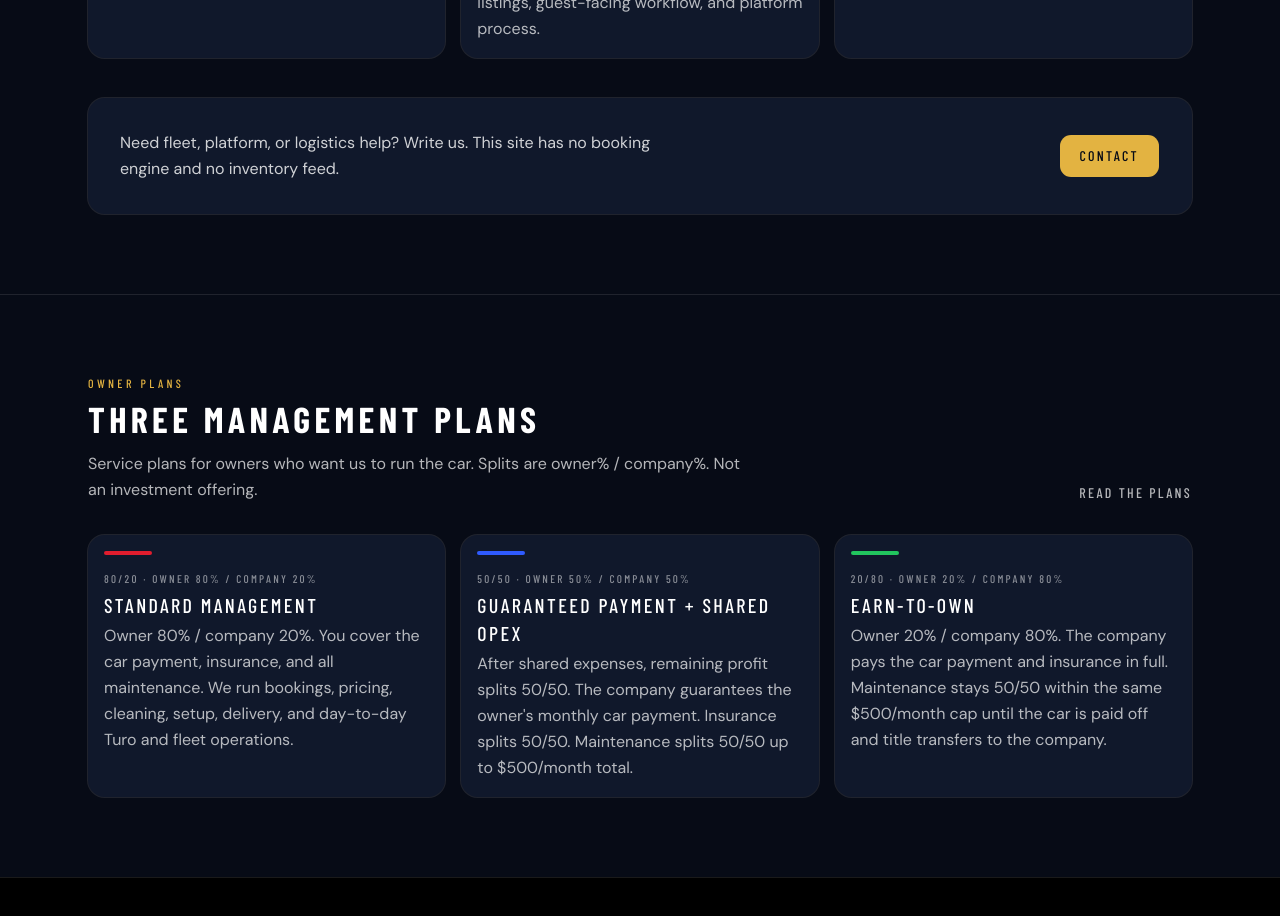
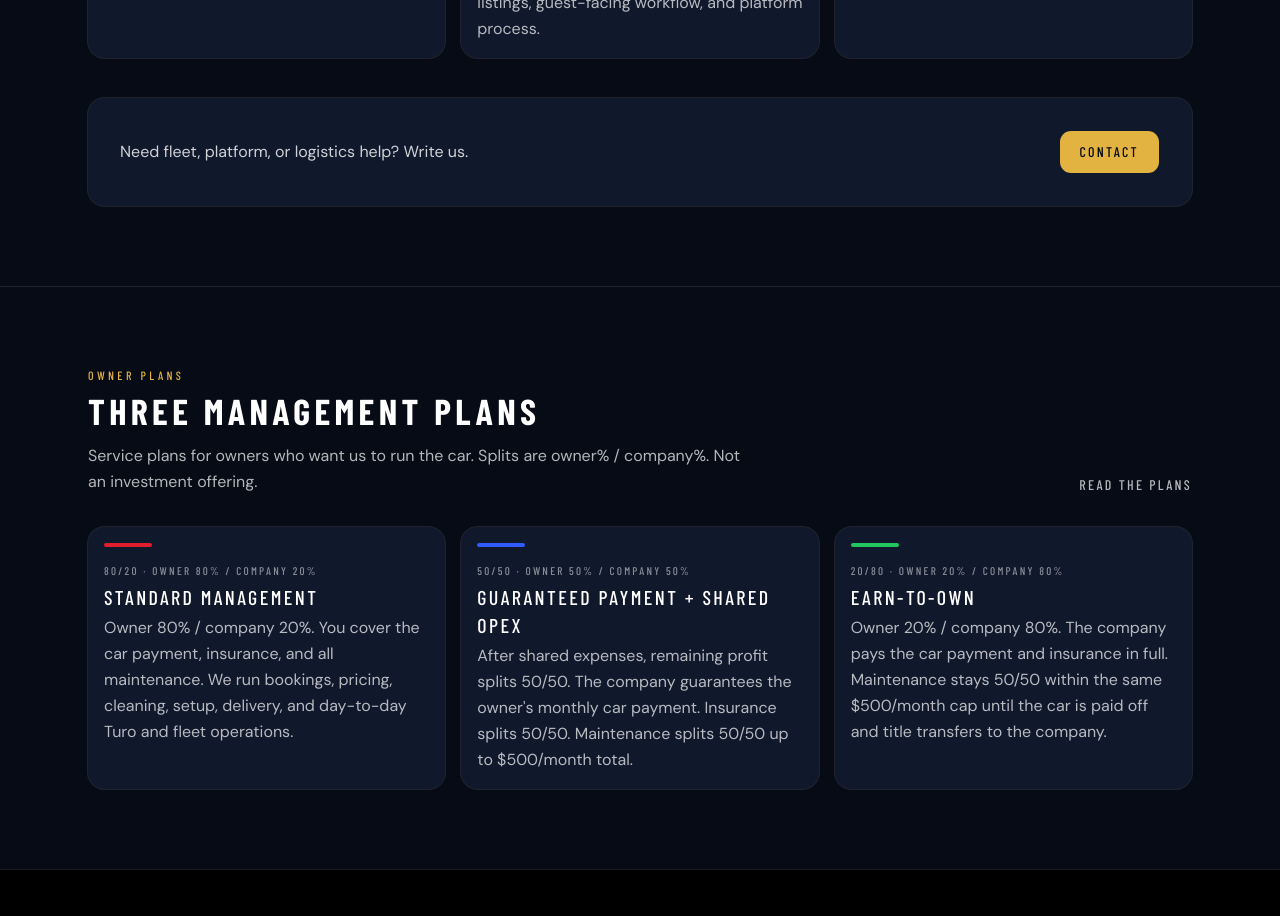
Before and after one commit to cvolkernick/panamerica-auto-rentals, a Next.js app: page / in a window 1280 px wide. Shown: the part 1080-1996 px from the top of the page. Built offline with nearby package versions, Linux system fonts and the light colour scheme.

Commit message:
Remove homepage booking-engine disclaimer
Chris asked to drop the user-facing line that this site has no booking engine and no inventory feed. Keep the contact CTA.

Co-authored-by: cvolkern <cvolkern@gmail.com>

```diff
--- a/app/page.tsx
+++ b/app/page.tsx
@@ -117,8 +117,7 @@ export default function HomePage() {
         </div>
         <div className="mt-10 rounded-xl bg-navy-mid p-6 ring-1 ring-white/10 sm:flex sm:items-center sm:justify-between sm:p-8">
           <p className="max-w-xl text-base leading-relaxed text-white/80">
-            Need fleet, platform, or logistics help? Write us. This site has no
-            booking engine and no inventory feed.
+            Need fleet, platform, or logistics help? Write us.
           </p>
           <Button
             asChild
```
